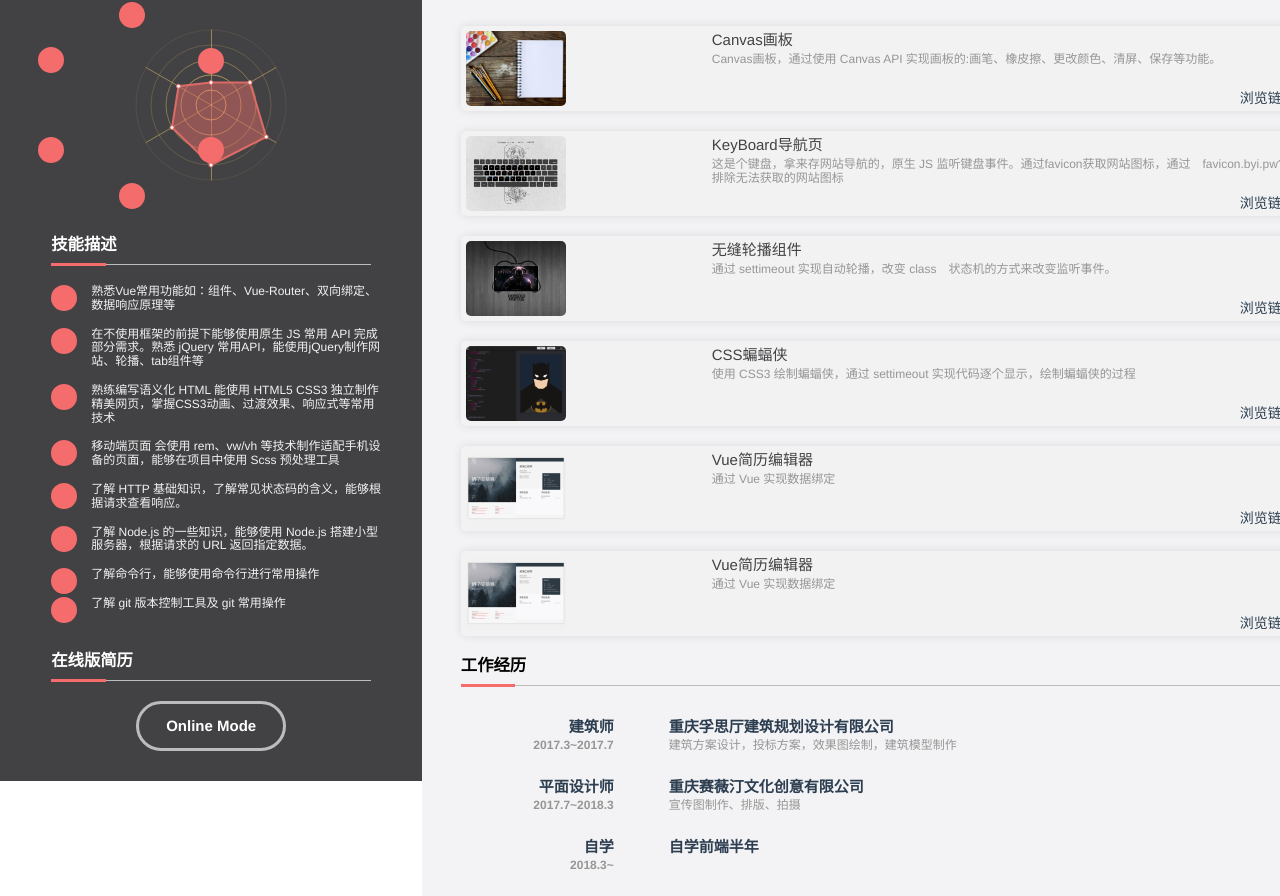
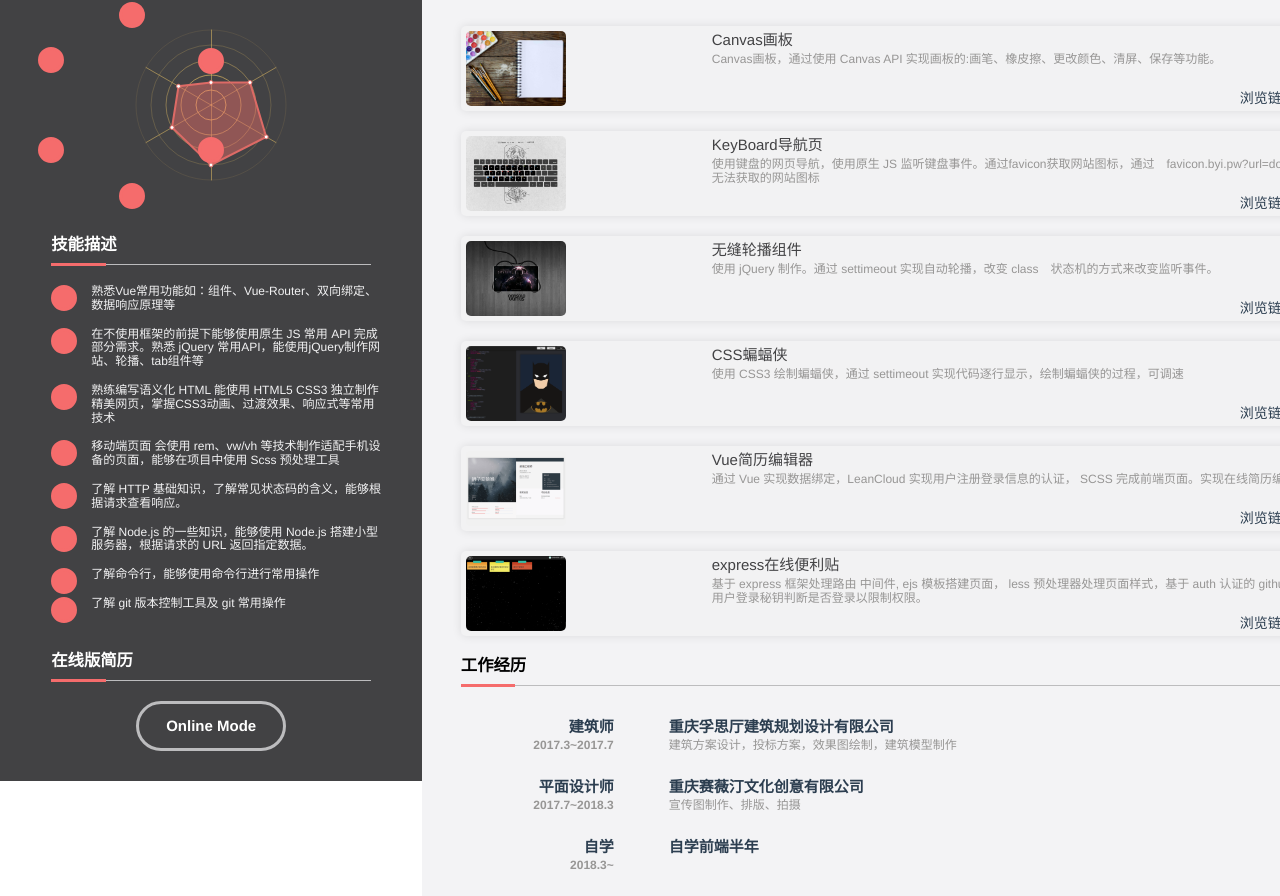
Before and after one commit to 574549756/resume-preview, a Vue app: page / in a window 1280 px wide. Shown: the part 497-1393 px from the top of the page. Built offline with nearby package versions, Linux system fonts and the light colour scheme.

Commit message:
link over

```diff
--- a/src/App.vue
+++ b/src/App.vue
@@ -91,7 +91,7 @@ import onlinelink from './components/onlinelink'
             }
         }
         .photo {
-            background: black;
+            background: rgb(100, 100, 105);
             width: 33vw;
             height: 33vw;
         }
--- a/src/components/portfolio.vue
+++ b/src/components/portfolio.vue
@@ -134,13 +134,13 @@
       </div>
     </div>
     <div class="pro">
-      <img v-bind:src="`/static/img/${projects.projectImg[3]}`" alt="">
+      <img v-bind:src="`/static/img/${projects.projectImg[5]}`" alt="">
       <div class="proDiscription">
         <div class="stack">
-          <p>{{projects.projectName[3]}}</p>
+          <p>{{projects.projectName[5]}}</p>
           <div class="stackIcon">
             <svg aria-hidden="true">
-              <use v-bind:xlink:href="`#icon-${projects.projectIcons[0]}`"></use>
+              <use v-bind:xlink:href="`#icon-${projects.projectIcons[1]}`"></use>
             </svg>
             <svg aria-hidden="true">
               <use v-bind:xlink:href="`#icon-${projects.projectIcons[4]}`"></use>
@@ -153,10 +153,10 @@
             </svg>
           </div>
         </div>
-        <p>{{projects.projectDis[3]}}</p>
+        <p>{{projects.projectDis[5]}}</p>
         <div class="linkArea">
-          <a href="">浏览链接</a>
-          <a href="">代码链接</a>
+          <a href="sticky-note.zealot.fun">浏览链接</a>
+          <a href="https://github.com/574549756/express-sticky-note">代码链接</a>
         </div>
       </div>
     </div>
@@ -173,7 +173,8 @@
           'nav-page.jpg',
           'slide.jpg',
           'vueResume.png',
-          'cssBatman.png'
+          'cssBatman.png',
+          'sticky-note.png'
         ],
           projectIcons: [
             'vuejs',
@@ -189,14 +190,16 @@
             'KeyBoard导航页',
             '无缝轮播组件',
             'Vue简历编辑器',
-            'CSS蝙蝠侠'
+            'CSS蝙蝠侠',
+            'express在线便利贴'
           ],
           projectDis: [
             'Canvas画板，通过使用 Canvas API 实现画板的:画笔、橡皮擦、更改颜色、清屏、保存等功能。',
-            '这是个键盘，拿来存网站导航的，原生 JS 监听键盘事件。通过favicon获取网站图标，通过　favicon.byi.pw?url=domain　排除无法获取的网站图标',
-            '通过 settimeout 实现自动轮播，改变 class　状态机的方式来改变监听事件。',
-            '通过 Vue 实现数据绑定',
-            '使用 CSS3 绘制蝙蝠侠，通过 settimeout 实现代码逐个显示，绘制蝙蝠侠的过程'
+            '使用键盘的网页导航，使用原生 JS 监听键盘事件。通过favicon获取网站图标，通过　favicon.byi.pw?url=domain　排除无法获取的网站图标',
+            '使用 jQuery 制作。通过 settimeout 实现自动轮播，改变 class　状态机的方式来改变监听事件。',
+            '通过 Vue 实现数据绑定，LeanCloud 实现用户注册登录信息的认证， SCSS 完成前端页面。实现在线简历编辑。',
+            '使用 CSS3 绘制蝙蝠侠，通过 settimeout 实现代码逐行显示，绘制蝙蝠侠的过程，可调速',
+            '基于 express 框架处理路由 中间件, ejs 模板搭建页面， less 预处理器处理页面样式，基于 auth 认证的 github 登录。以用户登录秘钥判断是否登录以限制权限。'
           ]
         }
       }
```
Also changed, not shown: static/img/sticky-note.png (added).
